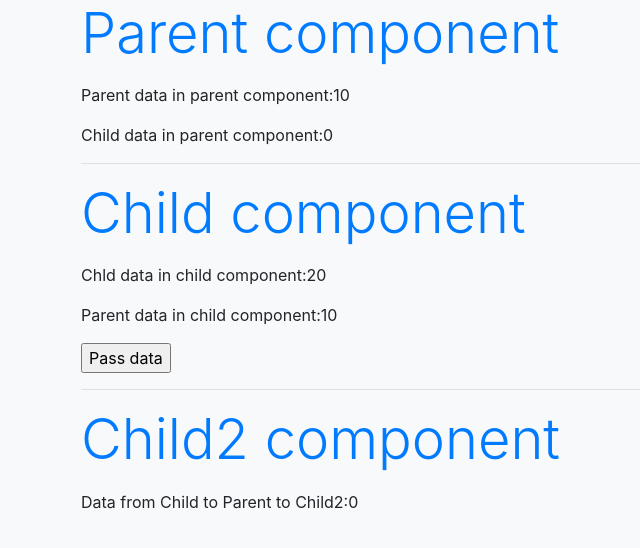
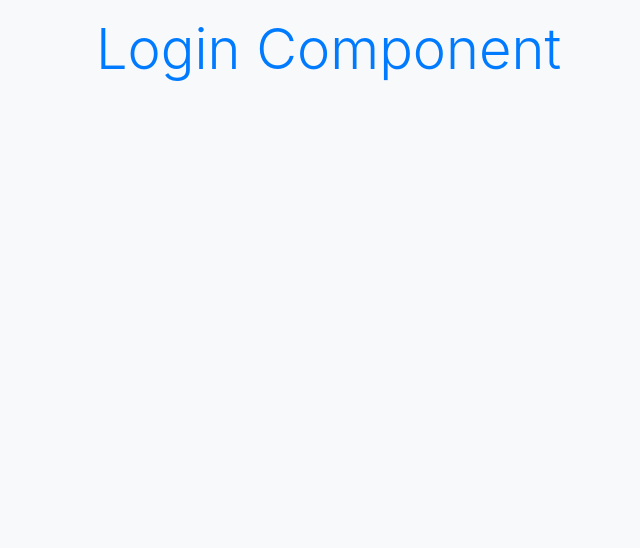
Before and after one commit to vamandeshmukh/deloitte-react-app, a React (Create React App) app: page /login in a window 1280 px wide. Shown: the top 548 px of the page, without its empty margins (4-644 px from the left). Built offline with nearby package versions, Linux system fonts and the light colour scheme.

Commit message:
react-basics

```diff
--- a/public/index.html
+++ b/public/index.html
@@ -1,4 +1,5 @@
 <!DOCTYPE html>
+
 <html>
 
 
--- a/src/App.js
+++ b/src/App.js
@@ -7,7 +7,8 @@ const App = () => {
 
   return (
     <div className="container">
-      <Parent />
+      <Login />
+      {/* <Parent /> */}
       {/* <EmpData /> */}
       {/* <Login /> */}
       {/* <Home /> */}
--- a/src/components/Login.js
+++ b/src/components/Login.js
@@ -1,48 +1,63 @@
-import { useState } from "react";
-
-// state = one object for one component
-
+import React, { useEffect } from 'react';
+import { useState } from 'react';
 
 const Login = () => {
 
-    // let myName = ``; // not valid for dynamic values
-
-    let [myName, setMyName] = useState(''); // string
-    // let [salary, setSalary] = useState(0); // number
-    // let [isMarried, setIsMarried] = useState(false); // boolean
-    // const [phones, setPhones] = useState([]); // array
-    // const [empData, setEmpData] = useState({}); // object
-    // const [empData, setEmpData] = useState({ eid: 0, firstName: '', salary: 0 }); // object
 
 
-    // here
-
-
-    const getMyName = (evt) => {
-        // myName = evt.target.value; // not valid
-        setMyName(evt.target.value);
-
-        console.log(myName);
-        console.log(evt.target.value);
-        console.log(evt.target.name);
-    }
-
     return (
-        <div>
-            <p>Login Component</p>
-
-            <p>Please enter your name:</p>
-            <div>
-                <input type="text" id="myName" name="myName" value={myName} onChange={getMyName} ></input>
-            </div>
-            <p>Your name: {myName}</p>
+        <div className="container" >
+            <p className="display-4 text-primary py-3">Login Component</p>
 
 
         </div >
-    );
-};
+    )
+}
+export default Login;
 
-export default Login;
+// import { useState } from "react";
+
+// // state = one object for one component
+
+
+// const Login = () => {
+
+//     let [myName, setMyName] = useState(''); // string
+//     // let [salary, setSalary] = useState(0); // number
+//     // let [isMarried, setIsMarried] = useState(false); // boolean
+//     // const [phones, setPhones] = useState([]); // array
+//     // const [empData, setEmpData] = useState({}); // object
+//     // const [empData, setEmpData] = useState({ eid: 0, firstName: '', salary: 0 }); // object
+
+
+//     // here
+
+
+//     const getMyName = (evt) => {
+//         // myName = evt.target.value; // not valid
+//         setMyName(evt.target.value);
+
+//         console.log(myName);
+//         console.log(evt.target.value);
+//         console.log(evt.target.name);
+//     }
+
+//     return (
+//         <div>
+//             <p>Login Component</p>
+
+//             <p>Please enter your name:</p>
+//             <div>
+//                 <input type="text" id="myName" name="myName" value={myName} onChange={getMyName} ></input>
+//             </div>
+//             <p>Your name: {myName}</p>
+
+
+//         </div >
+//     );
+// };
+
+// export default Login;
 
 
 
```
